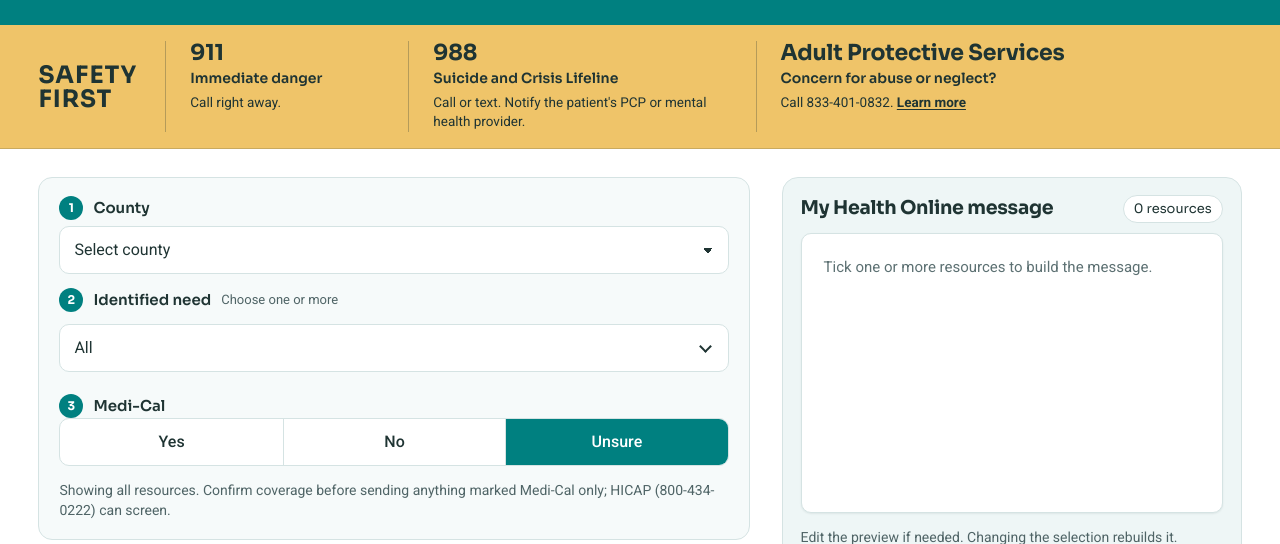
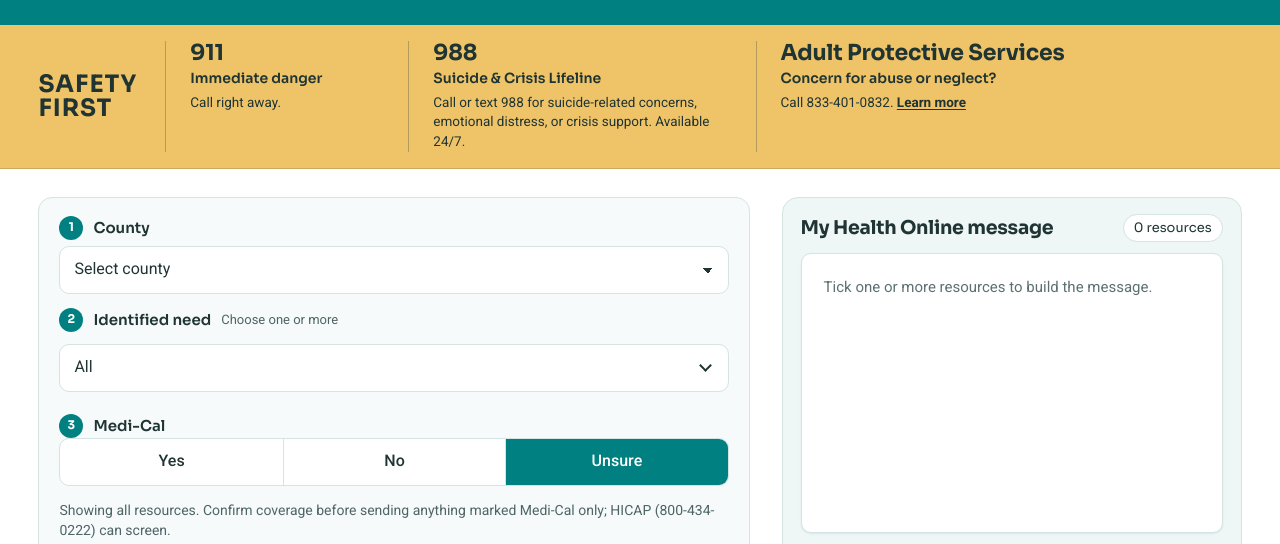
Before and after one commit to Cheaney123/SDOHresources, a plain HTML site: page index.html in a window 1280 px wide. Shown: the part 178-722 px from the top of the page. Drawn offline with Linux system fonts and the light colour scheme.

Commit message:
988: Suicide & Crisis Lifeline description
Co-Authored-By: Claude Opus 5.5 <noreply@anthropic.com>
Claude-Session: https://claude.ai/code/session_013xbLyu9rtc5wPZadmdpsx6

```diff
--- a/index.html
+++ b/index.html
@@ -173,7 +173,7 @@ footer .wrap{display:flex;flex-wrap:wrap;justify-content:space-between;gap:8px 2
   <div class="wrap">
     <div class="lblcell"><h2 class="lbl"><span>SAFETY<br>FIRST</span></h2></div>
     <div class="sitem"><span class="num">911</span><span class="what">Immediate danger</span><span class="how">Call right away.</span></div>
-    <div class="sitem"><span class="num">988</span><span class="what">Suicide and Crisis Lifeline</span><span class="how">Call or text. Notify the patient's PCP or mental health provider.</span></div>
+    <div class="sitem"><span class="num">988</span><span class="what">Suicide &amp; Crisis Lifeline</span><span class="how">Call or text 988 for suicide-related concerns, emotional distress, or crisis support. Available 24/7.</span></div>
     <div class="sitem"><span class="num">Adult Protective Services</span><span class="what">Concern for abuse or neglect?</span><span class="how">Call 833-401-0832. <a href="https://www.cdss.ca.gov/inforesources/adult-protective-services" target="_blank" rel="noopener">Learn more</a></span></div>
   </div>
 </section>
```
Also changed, not shown: src/template.html (+1 -1 lines).
